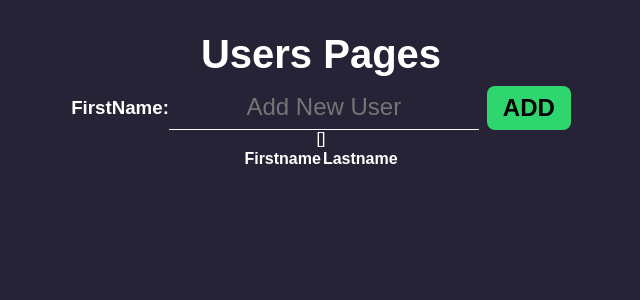
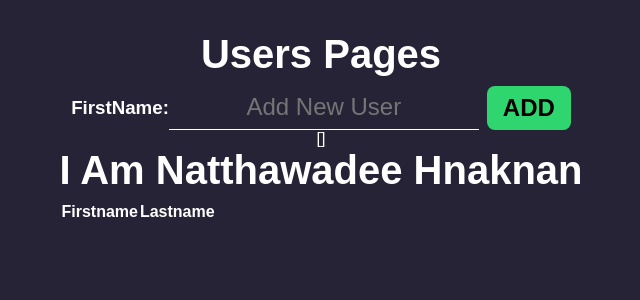
Before and after one commit to p0ngzzz/master-nuxt, a Nuxt app: page /users in a window 1280 px wide. Shown: the top 300 px of the page, without its empty margins (319-959 px from the left). Built offline with nearby package versions, Linux system fonts and the light colour scheme.

Commit message:
add name Natthawadee

```diff
--- a/components/UserComponent.vue
+++ b/components/UserComponent.vue
@@ -1,6 +1,7 @@
 <template>
   <div id="user">
     <div class="user-table">
+      <h1>I am Natthawadee Hnaknan</h1>
       <table>
         <thead>
           <tr>
```
